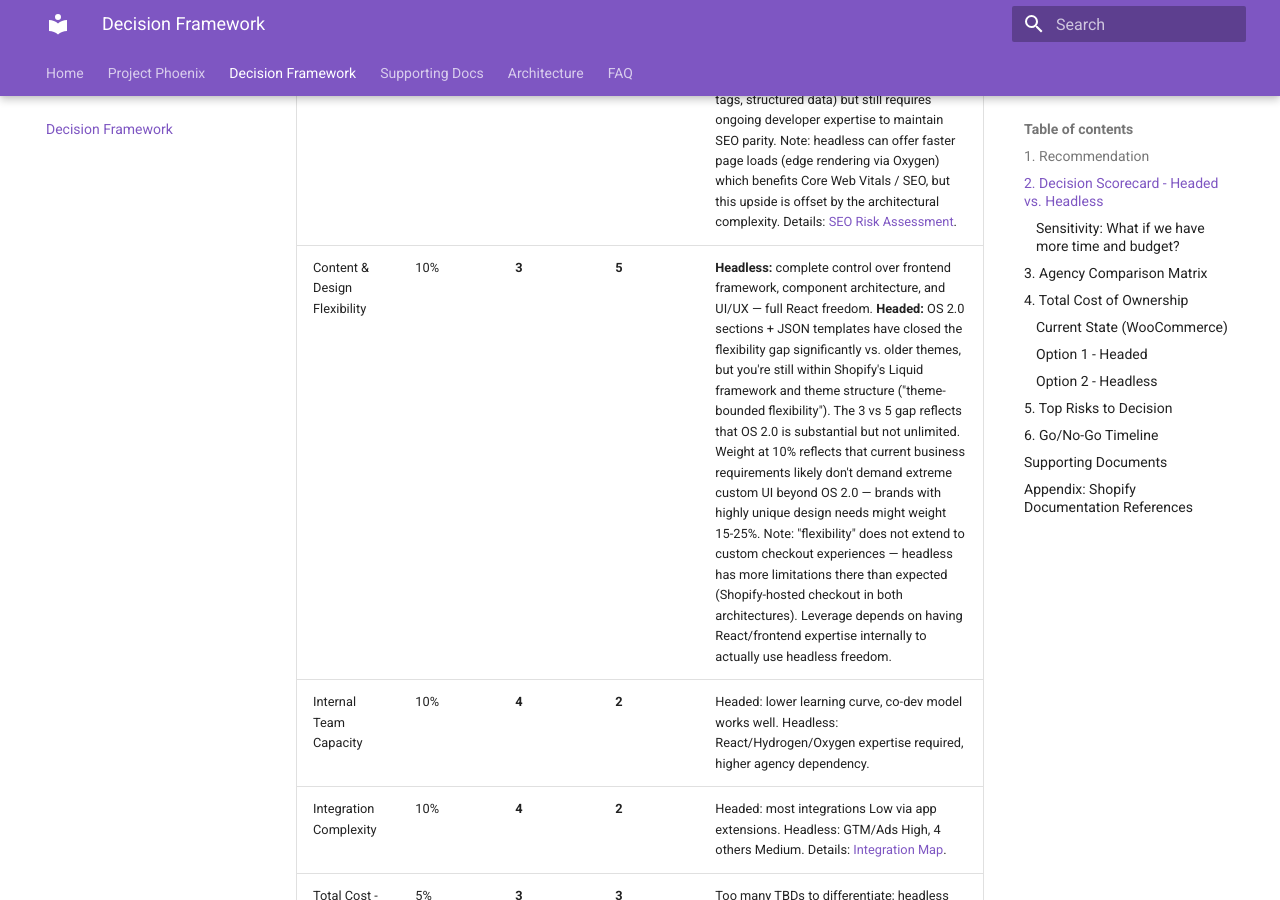
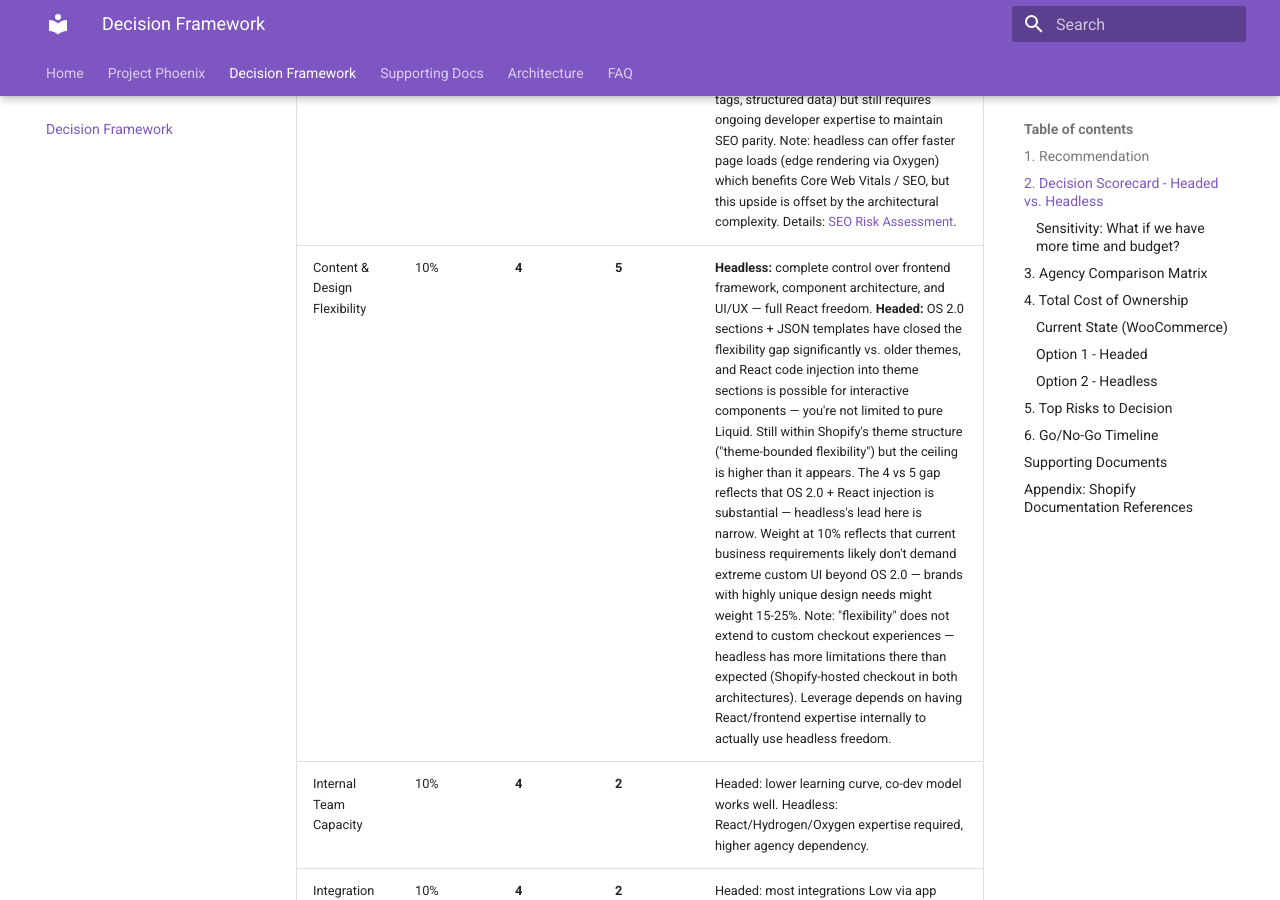
Before and after one commit to charanbobby/Shopify2026, an MkDocs documentation site: the page built from docs/decision-framework.md, in a window 1280 px wide and 900 px high, scrolled down 1830 px. Built offline with MkDocs 1.6.1 and Material for MkDocs 9.7.7, drawn with Linux system fonts in a browser that asks for light colours; comment, search, counter and statistics services are not loaded; some of the changed text lies outside the part shown.

Commit message:
Bump headed Content & Design score 3→4 (React injection); update FAQ checkout note
Co-Authored-By: Claude Opus 4.6 <noreply@anthropic.com>

```diff
--- a/docs/decision-framework.md
+++ b/docs/decision-framework.md
@@ -35,13 +35,13 @@ comments: true
 | Speed to Market | **20%** | **4** | **1** | **Headed (3-4 mo typical):** leverages OS 2.0 themes out of the box, theme app extensions integrate seamlessly, pre-built components and sections ready to use, faster development and testing cycles. **Headless (6-9 mo typical):** requires custom frontend development from scratch, checkout routing configuration, additional complexity connecting storefront to Shopify backend, more extensive testing across the custom stack. Aug 31 is a target date; weight reduced from 30% accordingly. |
 | Total Cost - Year 1 | 15% | **4** | **2** | Headless adds $150K-$250K in estimated effort above headed (agency delta pricing). Self-build converts this to internal capacity cost, not cash outlay, but may require additional Hydrogen/React expertise. Details: [TCO](#4-total-cost-of-ownership). |
 | SEO Continuity Risk | 15% | **4** | **2** | **Headed:** single domain, built-in URL management, standard Shopify URLs — lower risk. **Headless:** cross-domain tracking complexity, custom URL structures, more manual redirect management — roughly doubles SEO migration risk. Headless score assumes proper implementation (canonical tags, structured data) but still requires ongoing developer expertise to maintain SEO parity. Note: headless can offer faster page loads (edge rendering via Oxygen) which benefits Core Web Vitals / SEO, but this upside is offset by the architectural complexity. Details: [SEO Risk Assessment](seo-risk-assessment.md). |
-| Content & Design Flexibility | 10% | **3** | **5** | **Headless:** complete control over frontend framework, component architecture, and UI/UX — full React freedom. **Headed:** OS 2.0 sections + JSON templates have closed the flexibility gap significantly vs. older themes, but you're still within Shopify's Liquid framework and theme structure ("theme-bounded flexibility"). The 3 vs 5 gap reflects that OS 2.0 is substantial but not unlimited. Weight at 10% reflects that current business requirements likely don't demand extreme custom UI beyond OS 2.0 — brands with highly unique design needs might weight 15-25%. Note: "flexibility" does not extend to custom checkout experiences — headless has more limitations there than expected (Shopify-hosted checkout in both architectures). Leverage depends on having React/frontend expertise internally to actually use headless freedom. |
+| Content & Design Flexibility | 10% | **4** | **5** | **Headless:** complete control over frontend framework, component architecture, and UI/UX — full React freedom. **Headed:** OS 2.0 sections + JSON templates have closed the flexibility gap significantly vs. older themes, and React code injection into theme sections is possible for interactive components — you're not limited to pure Liquid. Still within Shopify's theme structure ("theme-bounded flexibility") but the ceiling is higher than it appears. The 4 vs 5 gap reflects that OS 2.0 + React injection is substantial — headless's lead here is narrow. Weight at 10% reflects that current business requirements likely don't demand extreme custom UI beyond OS 2.0 — brands with highly unique design needs might weight 15-25%. Note: "flexibility" does not extend to custom checkout experiences — headless has more limitations there than expected (Shopify-hosted checkout in both architectures). Leverage depends on having React/frontend expertise internally to actually use headless freedom. |
 | Internal Team Capacity | 10% | **4** | **2** | Headed: lower learning curve, co-dev model works well. Headless: React/Hydrogen/Oxygen expertise required, higher agency dependency. |
 | Integration Complexity | 10% | **4** | **2** | Headed: most integrations Low via app extensions. Headless: GTM/Ads High, 4 others Medium. Details: [Integration Map](integration-map.md). |
 | Total Cost - Year 3 | 5% | **3** | **3** | Too many TBDs to differentiate; headless has ongoing frontend costs but amortizes build investment. |
 | Checkout Ownership | 5% | **4** | **2** | **Headed:** single-domain Checkout Extensibility — maintains trust signals and brand continuity seamlessly, native checkout apps work without custom integration, simpler compliance/privacy management (single domain for cookies/consent). **Headless:** separate domain by default (`.myshopify.com`) creates friction even if configurable to custom subdomain; cross-domain analytics tracking is "solvable" but adds ongoing work, monitoring, and potential data gaps. Key insight: headless does NOT give more checkout control — both architectures use Shopify Checkout Extensibility — headless just adds domain complexity. Score reduced from 3→2 per Sidekick validation. [Web Pixels API](https://shopify.dev/docs/api/pixels/customer-events) available if GA4 retained. |
 | Revenue Risk During Cutover | **10%** | **4** | **2** | Both require the same backend migration (products, customers, orders) — the difference is surface area. **Headed:** well-trodden path with predictable issues, known solutions, and extensive community/agency experience. **Headless:** roughly doubles cutover risk — must coordinate custom frontend deployment, API readiness, CDN/Oxygen configuration, and checkout domain switching simultaneously. Additional headless cutover risks: API rate limits during high-traffic windows, cache warming and CDN propagation delays, rollback complexity (can't just flip DNS back easily), less agency/developer experience with headless cutover procedures. Weight at 10% reflects that cutover risk is significant but temporary. |
-| **Weighted Total** | **100%** | **3.85** | **2.15** | **Headed leads by 1.70 points.** Speed to Market (20%) and Revenue Risk During Cutover (10%) together account for the majority of the difference. Headless leads only on Content & Design Flexibility. |
+| **Weighted Total** | **100%** | **3.95** | **2.15** | **Headed leads by 1.80 points.** Speed to Market (20%) and Revenue Risk During Cutover (10%) together account for the majority of the difference. Headless leads only on Content & Design Flexibility (by 1 point). |
 
 ### Sensitivity: What if we have more time and budget?
 
@@ -52,15 +52,15 @@ comments: true
 | Speed to Market | 20% | 4 | 1 | **4** | 6-9 month build fits comfortably in extended runway |
 | Total Cost - Year 1 | 15% | 4 | 2 | **3** | Larger budget absorbs the $150K-$250K delta |
 | SEO Continuity Risk | 15% | 4 | 2 | **2** | Architectural — cross-domain complexity doesn't shrink with more time or money |
-| Content & Design Flexibility | 10% | 3 | 5 | **5** | Already headless's strength; unchanged |
+| Content & Design Flexibility | 10% | 4 | 5 | **5** | Headless still leads but gap narrowed (headed bumped 3→4 with React injection); unchanged in relaxed scenario |
 | Internal Team Capacity | 10% | 4 | 2 | **3** | Time to upskill on React/Hydrogen or budget to hire expertise |
 | Integration Complexity | 10% | 4 | 2 | **3** | More time to plan GTM/pixel work, but architectural gaps remain |
 | Total Cost - Year 3 | 5% | 3 | 3 | **4** | Larger upfront investment amortizes better over 3 years |
 | Checkout Ownership | 5% | 4 | 2 | **2** | Cross-domain checkout is architectural; both use Checkout Extensibility — unchanged with more time/money |
 | Revenue Risk During Cutover | 10% | 4 | 2 | **3** | More time for dry runs and phased rollout reduces risk |
-| **Weighted Total** | **100%** | **3.85** | **2.15** | **3.25** | **Gap narrows from 1.70 → 0.60** |
+| **Weighted Total** | **100%** | **3.95** | **2.15** | **3.25** | **Gap narrows from 1.80 → 0.70** |
 
-**Key takeaway:** The remaining 0.60-point gap comes from **SEO continuity risk**, **integration complexity**, and **checkout ownership** — these are architectural differences that don't shrink with more time or money. Headless becomes *viable* with a relaxed timeline and budget, but headed remains the lower-risk path unless the business requires custom UI that OS 2.0 sections/templates fundamentally cannot deliver. The phased approach (headed now, headless 2027) actually becomes *stronger* with more resources — both phases get done properly without rushing either.
+**Key takeaway:** The remaining 0.70-point gap comes from **SEO continuity risk**, **integration complexity**, and **checkout ownership** — these are architectural differences that don't shrink with more time or money. Headless becomes *viable* with a relaxed timeline and budget, but headed remains the lower-risk path unless the business requires custom UI that OS 2.0 sections/templates fundamentally cannot deliver. The phased approach (headed now, headless 2027) actually becomes *stronger* with more resources — both phases get done properly without rushing either.
 
 ---
 
```
Also changed, not shown: other parts of docs/decision-framework.md (+1 -1 lines).
